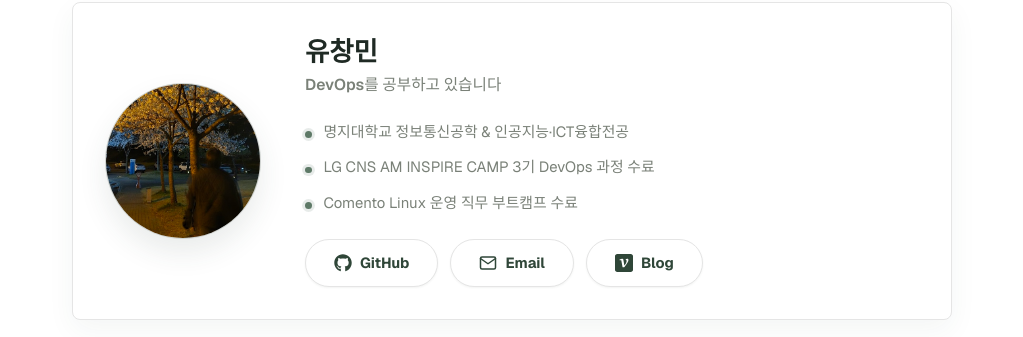
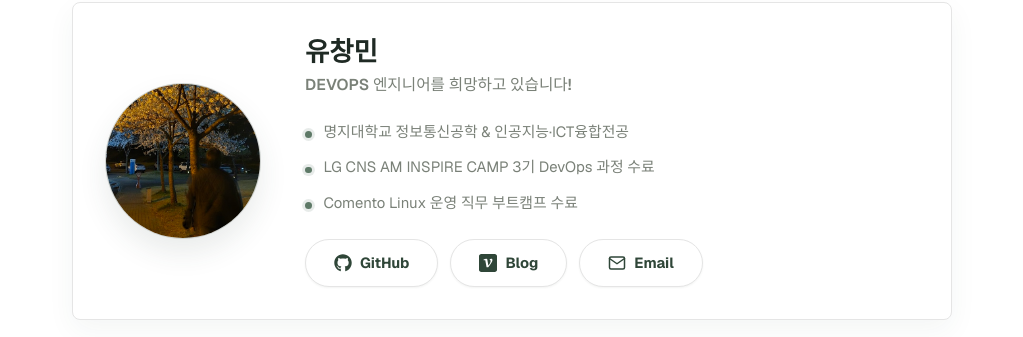
Before and after one commit to changchangdaero/first-deploy, a Next.js app: page /engineering in a window 1280 px wide. Shown: the part 222-559 px from the top of the page, without its empty margins (128-1151 px from the left). Built offline with nearby package versions, Linux system fonts and the light colour scheme; no server answers.

Commit message:
style : Engineering 한 줄 소개 수정, Blog·Email 버튼 순서 변경
Co-Authored-By: Claude Opus 5.5 <noreply@anthropic.com>

```diff
--- a/src/data/engineering/profile.ts
+++ b/src/data/engineering/profile.ts
@@ -5,7 +5,7 @@ export const engineeringProfile = {
   name: '유창민',
   // 사진 경로. 지금은 Literature와 같은 사진이며, 교체하려면 경로만 바꾸면 됩니다. 비워두면 사진 영역이 숨겨집니다.
   image: '/me.jpg',
-  headline: 'DevOps를 공부하고 있습니다',
+  headline: 'DEVOPS 엔지니어를 희망하고 있습니다!',
   summary: '',
   highlights: [
     '명지대학교 정보통신공학 & 인공지능·ICT융합전공',
@@ -14,7 +14,7 @@ export const engineeringProfile = {
   ],
   links: [
     { label: 'GitHub', icon: 'github', href: links.github },
+    { label: 'Blog', icon: 'velog', href: links.velog, keepWhenEmpty: true },
     { label: 'Email', icon: 'mail', href: links.email ? `mailto:${links.email}` : '' },
-    { label: 'Blog', icon: 'velog', href: links.velog, keepWhenEmpty: true },
   ] satisfies ProfileLink[],
 };
```
